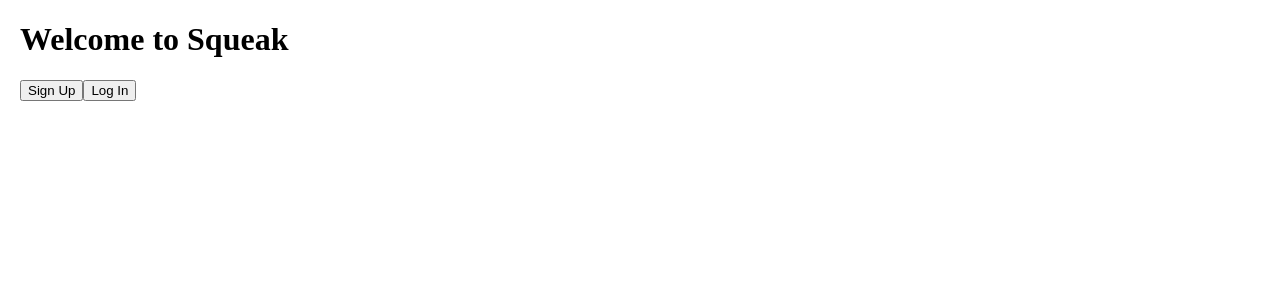
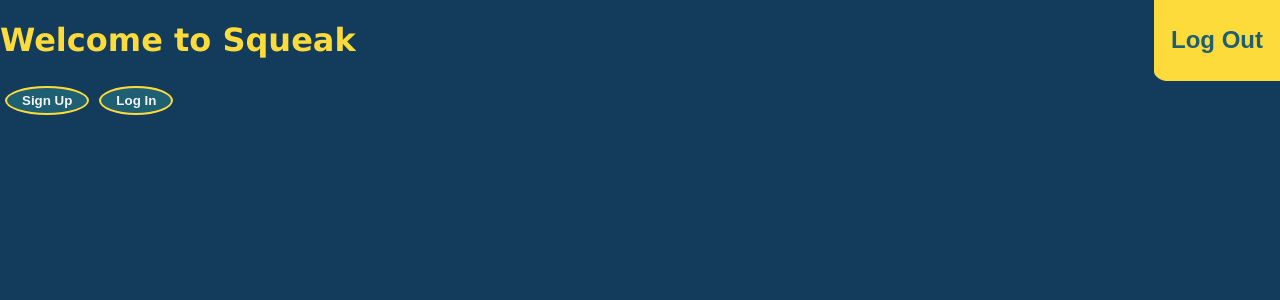
Before and after one commit to jameygronewald/squeak, a React (Create React App) app in the folder client/: page / in a window 1280 px wide. Shown: the top 300 px of the page. Built offline with nearby package versions, Linux system fonts and the light colour scheme.

Commit message:
very basic start to styling

```diff
--- a/client/src/App.css
+++ b/client/src/App.css
@@ -1,3 +1,32 @@
 body {
-    margin: 20px;
+  margin: 0;
+  padding: 0;
+  font-family: "Lucida Sans", "Lucida Sans Regular", "Lucida Grande",
+    "Lucida Sans Unicode", Geneva, Verdana, sans-serif;
+  background: #133b5c;
+  color: #fddb3a;
 }
+
+button {
+  font-weight: bolder;
+  color: #f4f4f4;
+  padding: 5px 15px;
+  margin: 5px;
+  border: #fddb3a solid 2.5px;
+  border-radius: 50%;
+  background: #1e5f74;
+}
+
+.navbar {
+    display: flex;
+    flex-direction: row;
+    justify-content: space-between;
+}
+
+.logoutButton {
+    font-size: 1.5rem;
+    border-radius: 0 0 0 12%;
+    background: #fddb3a;
+    color: #1e5f74;
+    margin: 0;
+}
--- a/client/src/App.tsx
+++ b/client/src/App.tsx
@@ -1,7 +1,12 @@
 import React, { useState } from "react";
-import { BrowserRouter as Router, Switch, Route as PublicRoute } from "react-router-dom";
+import {
+  BrowserRouter as Router,
+  Switch,
+  Route as PublicRoute,
+} from "react-router-dom";
 import { UserContext } from "./utils/UserContext";
 import ProtectedRoute from "./components/ProtectedRoute";
+import Navbar from "./components/Navbar";
 import { Home } from "./pages/Home";
 import { Login } from "./pages/Login";
 import { Signup } from "./pages/Signup";
@@ -30,6 +35,7 @@
             setAuthStatus,
           }}
         >
+          <Navbar />
           <Switch>
             <PublicRoute exact path="/" component={Home} />
             <PublicRoute exact path="/login" component={Login} />
--- /dev/null
+++ b/client/src/components/Button.tsx
@@ -0,0 +1,15 @@
+import React from 'react'
+
+interface ButtonProps {
+    onClick: () => void
+    text: string
+    className: string
+}
+
+export const Button: React.FC<ButtonProps> = (props: ButtonProps): JSX.Element => {
+    return (
+        <button className={props.className} onClick={props.onClick}>
+            {props.text}
+        </button>
+    )
+}
--- /dev/null
+++ b/client/src/components/Header.tsx
@@ -0,0 +1,14 @@
+import React from 'react'
+
+interface HeaderProps {
+    text: string
+    className: string
+}
+
+export const Header: React.FC<HeaderProps> = (props: HeaderProps): JSX.Element => {
+    return (
+        <h1 className={props.className}>
+            {props.text}
+        </h1>
+    )
+}
--- /dev/null
+++ b/client/src/components/Navbar.tsx
@@ -0,0 +1,29 @@
+import React, { useContext } from "react";
+import { Header } from "./Header";
+import { Button } from "./Button";
+import { UserContext } from "../utils/UserContext";
+import { RouteComponentProps, withRouter } from "react-router-dom";
+
+interface LogoutProps extends RouteComponentProps {}
+
+const Navbar: React.FC<LogoutProps> = ({ history }): JSX.Element => {
+  const { authStatus, setAuthStatus } = useContext(UserContext);
+
+  const logoutUser = (): void => {
+    localStorage.clear();
+    if (setAuthStatus) setAuthStatus({ isAuthenticated: false });
+    history.push("/");
+  };
+
+  return (
+    <div className="navbar">
+      <Header
+        text={authStatus?.isAuthenticated ? "Squeak" : "Welcome to Squeak"}
+        className="navHeader"
+      />
+      <Button className="logoutButton" text="Log Out" onClick={logoutUser} />
+    </div>
+  );
+};
+
+export default withRouter(Navbar);
--- a/client/src/pages/Home.tsx
+++ b/client/src/pages/Home.tsx
@@ -4,7 +4,6 @@
 export const Home: React.FC = (): JSX.Element => {
   return (
     <div>
-      <h1>Welcome to Squeak</h1>
       <Link to="/signup">
         <button>Sign Up</button>
       </Link>
```
